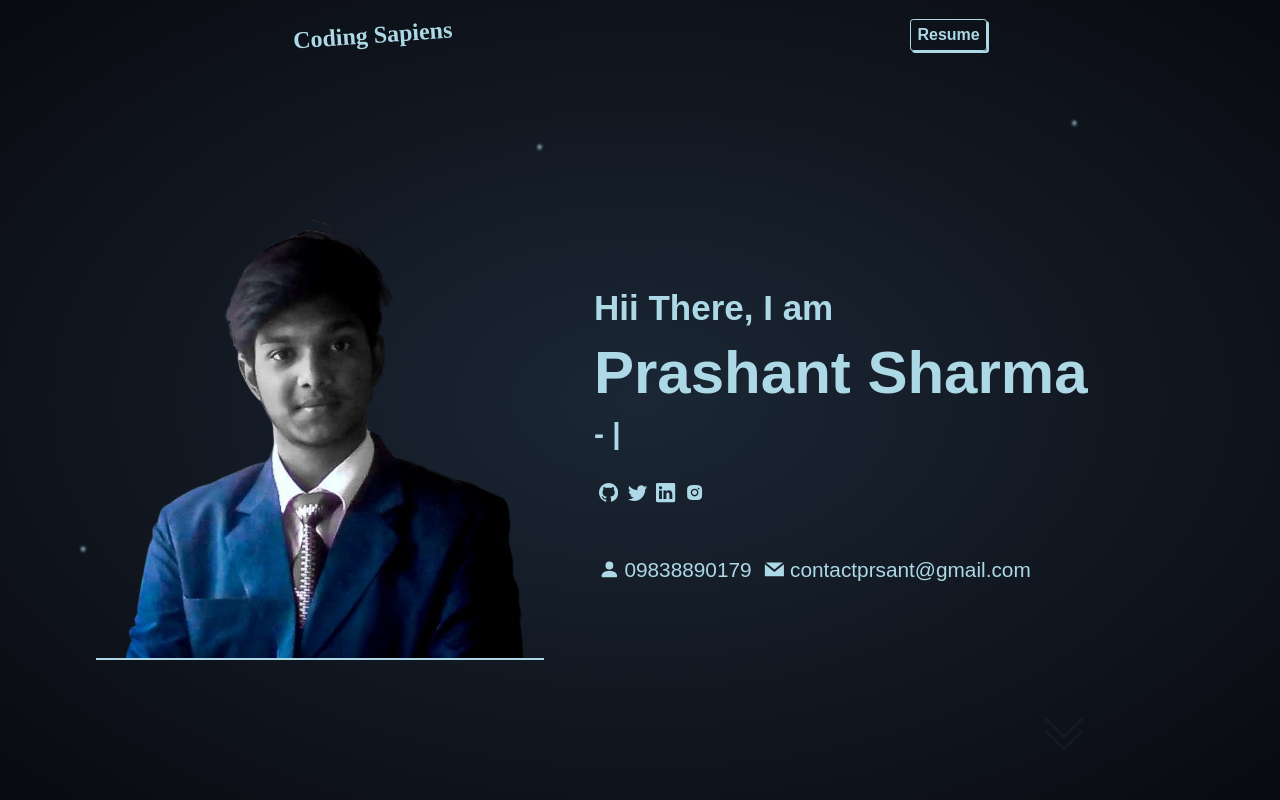
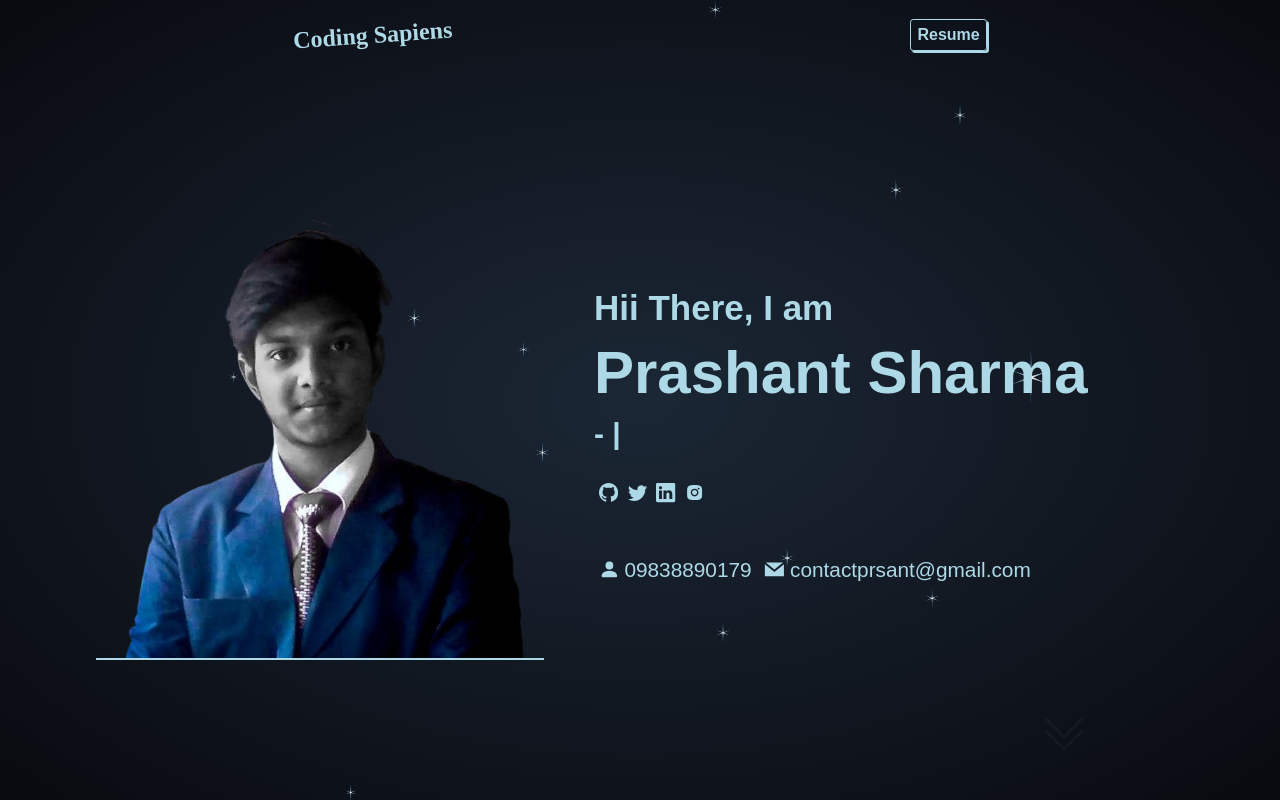
Before and after one commit to codingsapienss/protfolio-website, a React (Vite) app: page / in a window 1280 px wide. Built offline with nearby package versions, Linux system fonts and the light colour scheme; a web font is replaced by a local one.

Commit message:
Update UI

```diff
--- a/src/App.jsx
+++ b/src/App.jsx
@@ -3,29 +3,22 @@ import Topbar from './components/Topbar/Topbar'
 import Intro from './components/Intro/Intro'
 import Portfolio from './components/Portfolio/Portfolio'
 import Contact from './components/Contact/Contact'
-import Stars from './components/Stars/Stars'
+import Star from './components/Star/Star'
 
 const App = () => {
   return (
 
     <>
-      <Stars />
-
-
+      <Star />
       <div className='app'>
-
         <Topbar />
-
         <div className="section">
           <Intro />
           <div className="other">
             <Portfolio />
-
             <Contact className='contact' />
           </div>
         </div>
-
-
       </div>
 
     </>
--- /dev/null
+++ b/src/components/Star/Star.css
@@ -0,0 +1,6 @@
+.star {
+  width: 100%;
+  height: 100%;
+  position: absolute;
+  background-repeat: repeat;
+}
--- /dev/null
+++ b/src/components/Star/Star.jsx
@@ -0,0 +1,9 @@
+import './Star.css'
+
+const Star = () => {
+    return (
+        <img className="star" src='\stars.png' />
+    )
+}
+
+export default Star
--- a/src/components/Stars/Stars.css
+++ /dev/null
@@ -1,28 +0,0 @@
-/* src/StarryBackground.css */
-.stars-container {
-  position: absolute;
-  width: 100vw;
-  height: 100vh;
-  overflow: hidden;
-  pointer-events: none;
-}
-
-.star {
-  position: absolute;
-  /* width: 4px;
-  height: 4px; */
-  filter: blur(1px);
-  /* background-color: white; */
-  /* border-radius: 50%; */
-  pointer-events: none;
-  animation: animate 50s linear infinite;
-}
-
-@keyframes animate {
-  from {
-    transform: translateY(0);
-  }
-  to {
-    transform: translateY(-100vh); /* Move stars upward */
-  }
-}
--- a/src/components/Stars/Stars.jsx
+++ /dev/null
@@ -1,40 +0,0 @@
-// src/StarryBackground.js
-import { useState, useEffect } from 'react';
-import './Stars.css';
-
-const Stars = () => {
-    const [stars, setStars] = useState([{ left: '80px', bottom: '150px' }]);
-
-    useEffect(() => {
-
-        const intervalId = setInterval(() => {
-            const newStar = {
-                left: `${Math.random() * 100}%`,
-                bottom: `${Math.random() * 100}%`,
-            };
-            setStars((prevStars) => [...prevStars, newStar]);
-        }, 2500);
-
-        return () => {
-
-            clearInterval(intervalId);
-        };
-    }, []);
-
-    return (
-        <div className="stars-container">
-            {stars.map((star, index) => (
-                <div
-                    key={index}
-                    className="star"
-                    style={{
-                        left: star.left,
-                        bottom: star.bottom,
-                    }}
-                > * </div>
-            ))}
-        </div>
-    );
-};
-
-export default Stars;
```
Also changed, not shown: public/stars.png (added).
